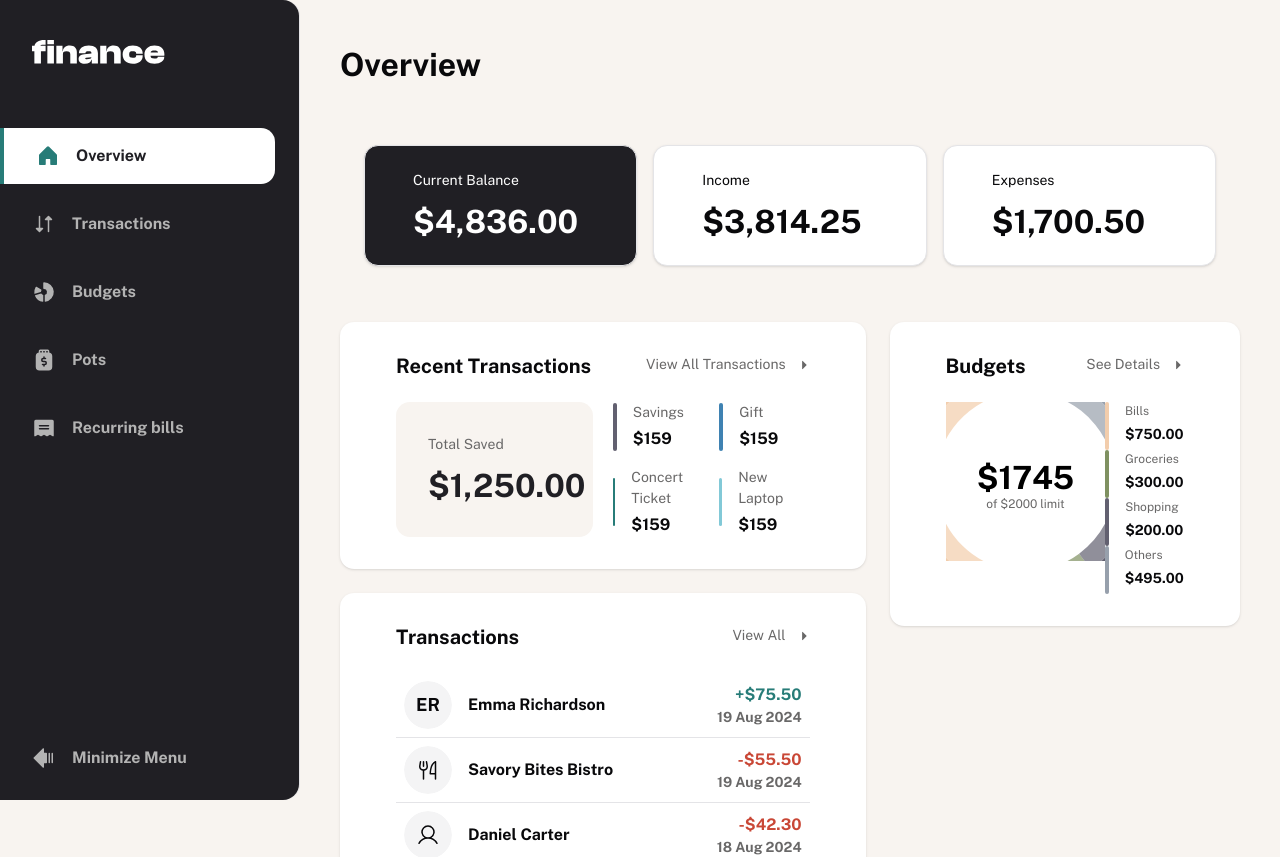
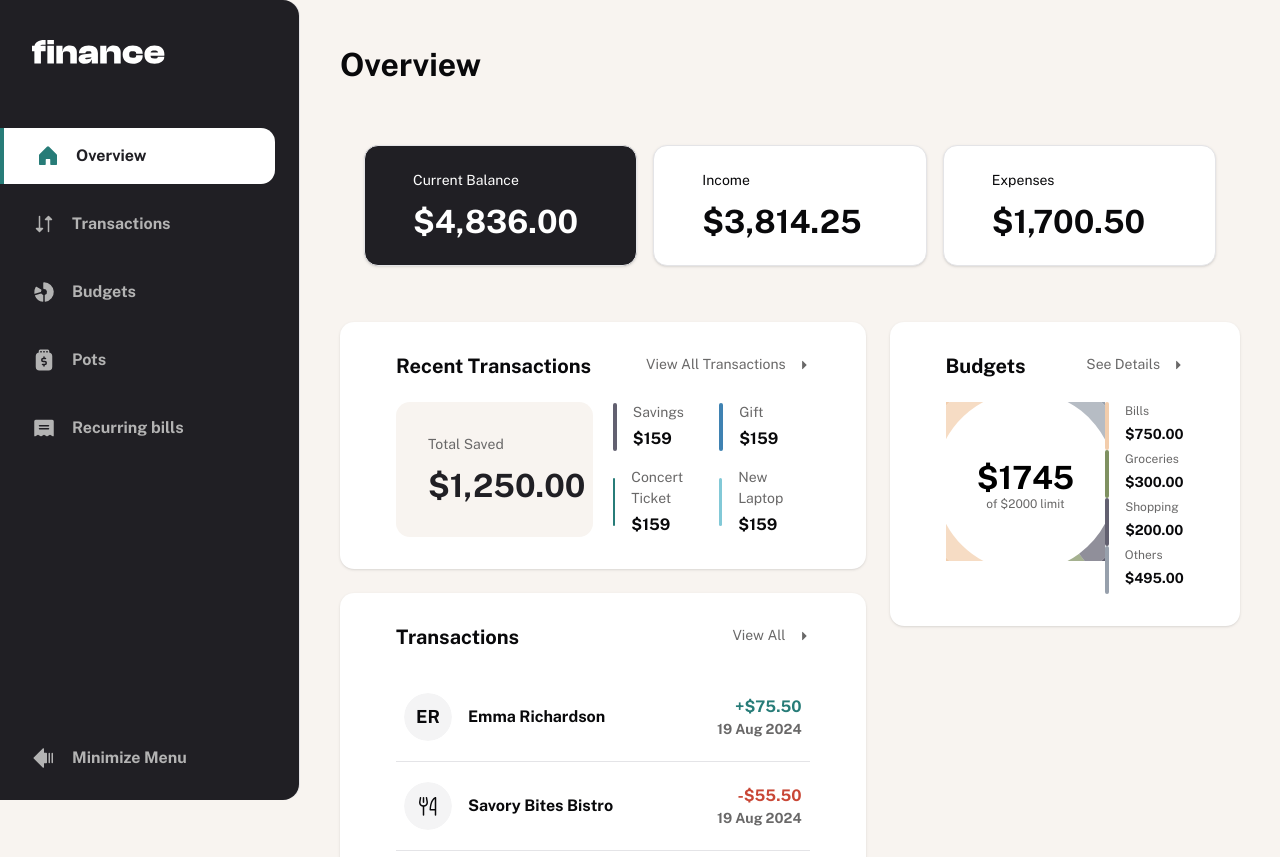
Before and after one commit to Aldi-H/personal-finance, a Next.js app: page /overview in a window 1280 px wide. Shown: the top 857 px of the page. Built offline with nearby package versions, Linux system fonts and the light colour scheme.

Commit message:
feat: add padding to TableCell in PfTransactionsCard for improved layout

```diff
--- a/src/components/pf-components/pf-cards/pf-transactions-card/pf-transactions-card.tsx
+++ b/src/components/pf-components/pf-cards/pf-transactions-card/pf-transactions-card.tsx
@@ -42,7 +42,7 @@ const PfTransactionsCard = <TData, TValue>({
             table.getRowModel().rows.map((row) => (
               <TableRow key={row.id}>
                 {row.getVisibleCells().map((cell) => (
-                  <TableCell key={cell.id}>
+                  <TableCell key={cell.id} className="py-5">
                     {flexRender(cell.column.columnDef.cell, cell.getContext())}
                   </TableCell>
                 ))}
```
